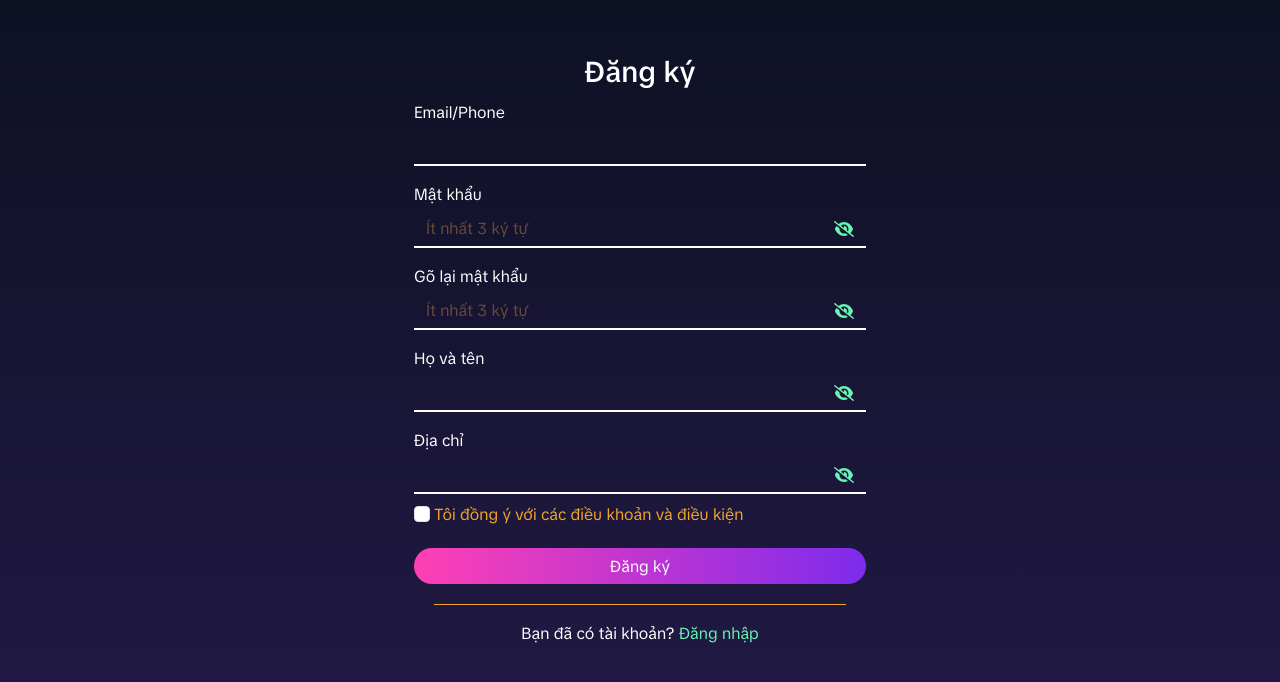
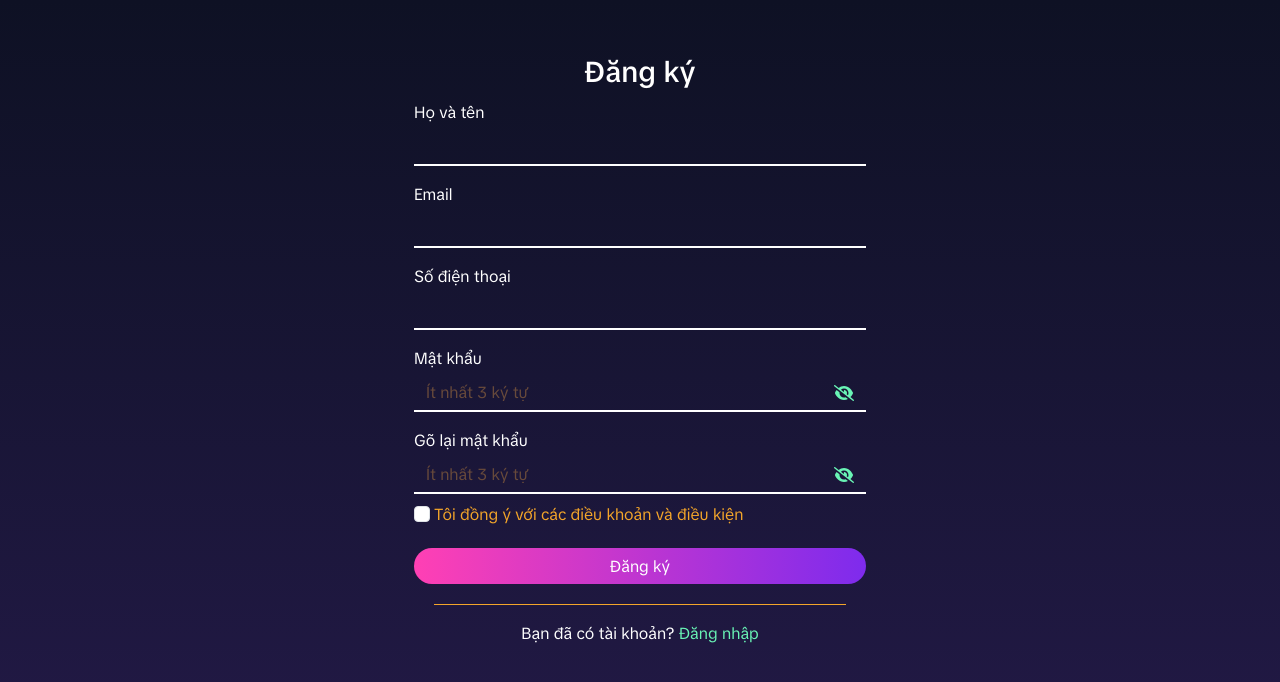
Before and after one commit to TusProtein/shop-app-react, a React (Create React App) app: page /register in a window 1280 px wide. Shown: the top 682 px of the page. Built offline with nearby package versions, Linux system fonts and the light colour scheme.

Commit message:
down Axios and call API register

```diff
--- a/package.json
+++ b/package.json
@@ -10,6 +10,7 @@
         "@testing-library/react": "^13.4.0",
         "@testing-library/user-event": "^13.5.0",
         "@tippyjs/react": "^4.2.6",
+        "axios": "^1.6.8",
         "bootstrap": "^5.3.2",
         "generate-react-cli": "^8.4.0",
         "react": "^18.2.0",
--- a/src/components/InputComponent/InputComponent.js
+++ b/src/components/InputComponent/InputComponent.js
@@ -1,11 +1,17 @@
 import React from 'react';
 import styles from '../../resources/scss/app.module.scss';
 
-const InputComponent = ({ type, className, ...rest }) => {
+const InputComponent = ({ type, className, value, onChange, ...rest }) => {
     const formControlClass = `form-control ${styles.formControl} ${className}`;
     return (
         <>
-            <input type={type} className={formControlClass} {...rest} />
+            <input
+                type={type}
+                className={formControlClass}
+                value={value}
+                onChange={onChange}
+                {...rest}
+            />
         </>
     );
 };
--- a/src/pages/Register/Register.js
+++ b/src/pages/Register/Register.js
@@ -1,13 +1,44 @@
-import React from 'react';
+import React, { useState } from 'react';
 import styles from './Register.module.scss';
 import { FontAwesomeIcon } from '@fortawesome/react-fontawesome';
 import { faEyeSlash } from '@fortawesome/free-solid-svg-icons';
+import axios from 'axios';
+
 import InputComponent from '../../components/InputComponent/InputComponent';
 import ButtonComponent from '../../components/ButtonComponent/ButtonComponent';
 
 // const formControlClass = `form-control ${styles.formControl} bg-transparent border-none text-white mt-2`;
 
-const Register = () => (
+const Register = () => {
+    const [formData, setFormData] = useState({
+        fullname: '',
+        email: '',
+        phone: '',
+        password: '',
+        confirmPassword: '',
+    });
+
+    const handleChangeInput = (e) => {
+        const { name, value } = e.target;
+
+        setFormData({ ...formData, [name]: value });
+    };
+
+    const handleRegister = () => {
+        axios
+            .post('http://localhost:3001/api/user/createUser', formData)
+            .then((response) => {
+                alert(response.data.message);
+                console.log(response.data.data);
+                // window.location.href = '/login';
+            })
+            .catch((err) => {
+                alert(err.response.data.message);
+                console.log(err);
+            });
+    };
+
+    return (
         <div className={styles.Register}>
             <div className='container text-white h-[100vh]'>
                 <div className='row justify-center items-center mt-6'>
@@ -15,16 +46,47 @@ const Register = () => (
                         <div
                             className={`${styles.registerForm} mx-auto rounded-xl p-[1.5rem] max-w-[500px] items-center justify-center`}
                         >
-                        <h2 className={`${styles.registerHeader} text-center`}>
+                            <h2
+                                className={`${styles.registerHeader} text-center`}
+                            >
                                 Đăng ký
                             </h2>
                             <div className='form-group mt-2'>
-                            <label htmlFor='email'>Email/Phone</label>
+                                <label htmlFor='full-name'>Họ và tên</label>
+                                <InputComponent
+                                    type='text'
+                                    className='bg-transparent border-none text-white mt-2'
+                                    id='full-name'
+                                    name='fullname'
+                                    value={formData.fullname}
+                                    onChange={handleChangeInput}
+                                />
+                            </div>
+                            <div className='spaceTop border-[0.5px] border-solid border-white'></div>
+
+                            <div className='form-group relative mt-5'>
+                                <label htmlFor='email'>Email</label>
 
                                 <InputComponent
                                     type='text'
                                     className='bg-transparent border-none text-white mt-2'
                                     id='email'
+                                    name='email'
+                                    value={formData.email}
+                                    onChange={handleChangeInput}
+                                />
+                            </div>
+                            <div className='spaceTop border-[0.5px] border-solid border-white'></div>
+
+                            <div className='form-group relative mt-5'>
+                                <label htmlFor='phone'>Số điện thoại</label>
+                                <InputComponent
+                                    type='text'
+                                    className='bg-transparent border-none text-white mt-2'
+                                    id='phone'
+                                    name='phone'
+                                    value={formData.phone}
+                                    onChange={handleChangeInput}
                                 />
                             </div>
                             <div className='spaceTop border-[0.5px] border-solid border-white'></div>
@@ -36,6 +98,9 @@ const Register = () => (
                                     placeholder='Ít nhất 3 ký tự'
                                     className='bg-transparent border-none text-white mt-2 placeholder:text-[#684a3b]'
                                     id='password'
+                                    name='password'
+                                    value={formData.password}
+                                    onChange={handleChangeInput}
                                 />
                                 <FontAwesomeIcon
                                     style={{
@@ -49,48 +114,17 @@ const Register = () => (
                             <div className='spaceTop border-[0.5px] border-solid border-white'></div>
 
                             <div className='form-group passwordField relative mt-5'>
-                            <label htmlFor='password'>Gõ lại mật khẩu</label>
+                                <label htmlFor='password'>
+                                    Gõ lại mật khẩu
+                                </label>
                                 <InputComponent
                                     type='password'
                                     placeholder='Ít nhất 3 ký tự'
                                     className='bg-transparent border-none text-white mt-2 placeholder:text-[#684a3b]'
                                     id='confirm-password'
-                            />
-                            <FontAwesomeIcon
-                                style={{
-                                    transform: 'translateY(-50%)',
-                                    color: 'rgb(105, 244, 181',
-                                }}
-                                className='absolute top-[72%] right-3 cursor-pointer'
-                                icon={faEyeSlash}
-                            />
-                        </div>
-                        <div className='spaceTop border-[0.5px] border-solid border-white'></div>
-
-                        <div className='form-group relative mt-5'>
-                            <label htmlFor='full-name'>Họ và tên</label>
-                            <InputComponent
-                                type='text'
-                                className='bg-transparent border-none text-white mt-2'
-                                id='full-name'
-                            />
-                            <FontAwesomeIcon
-                                style={{
-                                    transform: 'translateY(-50%)',
-                                    color: 'rgb(105, 244, 181',
-                                }}
-                                className='absolute top-[72%] right-3 cursor-pointer'
-                                icon={faEyeSlash}
-                            />
-                        </div>
-                        <div className='spaceTop border-[0.5px] border-solid border-white'></div>
-
-                        <div className='form-group relative mt-5'>
-                            <label htmlFor='address'>Địa chỉ</label>
-                            <InputComponent
-                                type='text'
-                                className='bg-transparent border-none text-white mt-2'
-                                id='address'
+                                    name='confirmPassword'
+                                    value={formData.confirmPassword}
+                                    onChange={handleChangeInput}
                                 />
                                 <FontAwesomeIcon
                                     style={{
@@ -115,10 +149,10 @@ const Register = () => (
                                         />
                                         <label
                                             className='form-check-label text-start'
-                                        for='agree'
+                                            htmlFor='agree'
                                         >
-                                        Tôi đồng ý với các điều khoản và điều
-                                        kiện
+                                            Tôi đồng ý với các điều khoản và
+                                            điều kiện
                                         </label>
                                     </span>
                                 </div>
@@ -127,6 +161,7 @@ const Register = () => (
                             <ButtonComponent
                                 type='button'
                                 className='registerBtn rounded-[30px] w-full mt-[20px] border-none py-[10px]'
+                                onClick={handleRegister}
                             >
                                 Đăng ký
                             </ButtonComponent>
@@ -154,6 +189,7 @@ const Register = () => (
             </div>
         </div>
     );
+};
 
 Register.defaultProps = {};
 
```
Also changed, not shown: 1 other file (tests, documents, lock files or other folders). Lines whose indentation alone changed are shown as unchanged.
